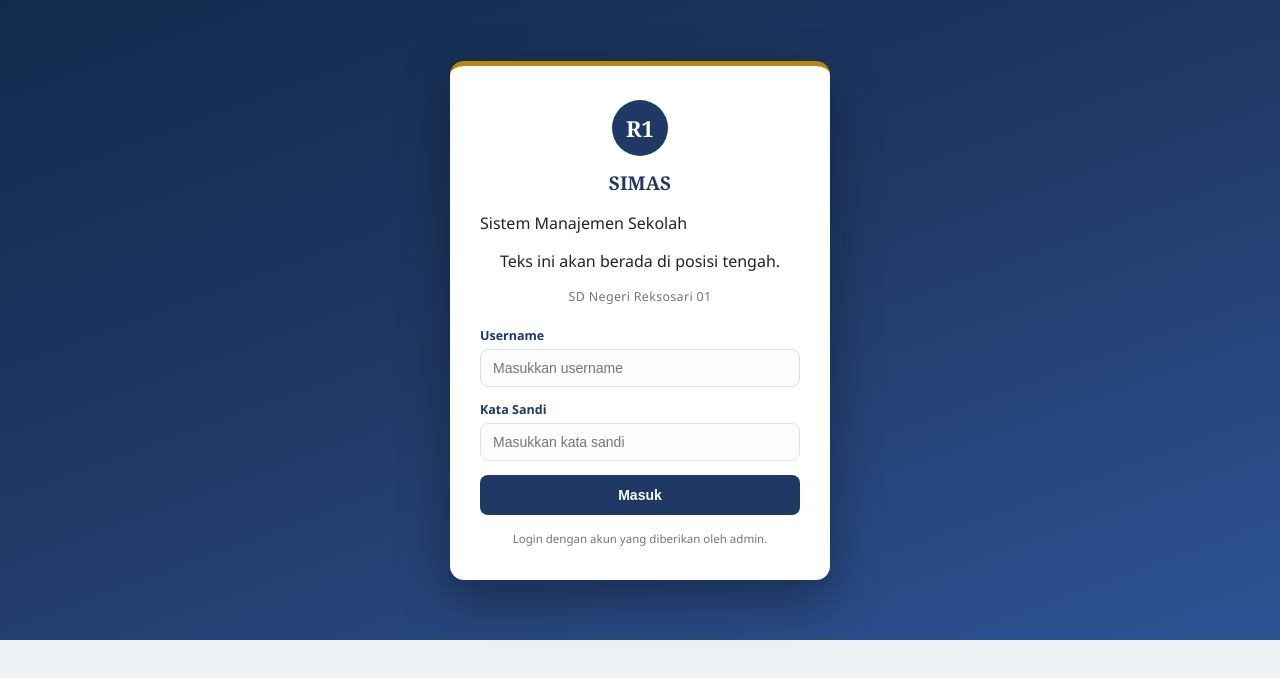
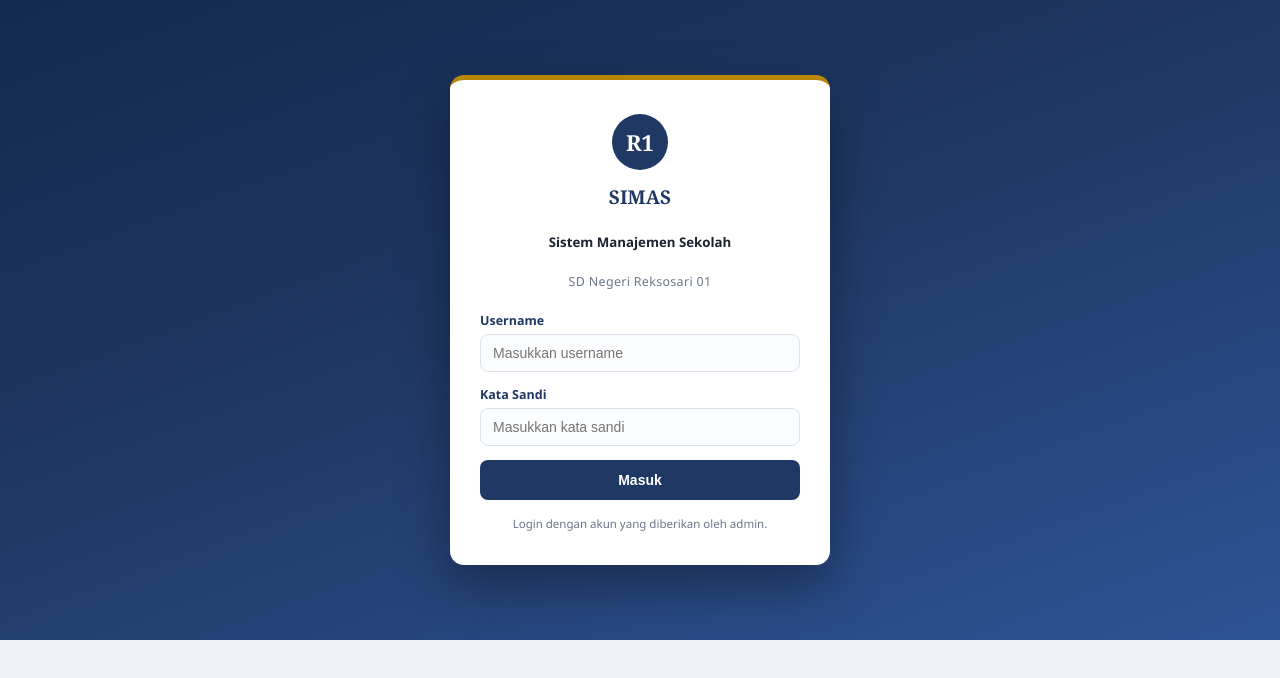
Before and after one commit to ekayudha7014-tech/absenku, a website: page index.html in a window 1280 px wide. Drawn offline with nearby package versions, Linux system fonts and the light colour scheme.

Commit message:
Change paragraph to heading for school system

```diff
--- a/index.html
+++ b/index.html
@@ -304,7 +304,7 @@
         <div class="login-card">
           <div class="login-badge">R1</div>
           <h1>SIMAS</h1>
-          <p>Sistem Manajemen Sekolah</p> <p style="text-align: center;">Teks ini akan berada di posisi tengah.</p>
+          <h5 style="text-align: center;">Sistem Manajemen Sekolah</h5>
           <div class="login-sub">${SCHOOL}</div>
           ${err ? `<div class="err-msg">${esc(err)}</div>` : ""}
           <div class="field"><label>Username</label><input id="login-user" placeholder="Masukkan username" autocomplete="username"/></div>
```
